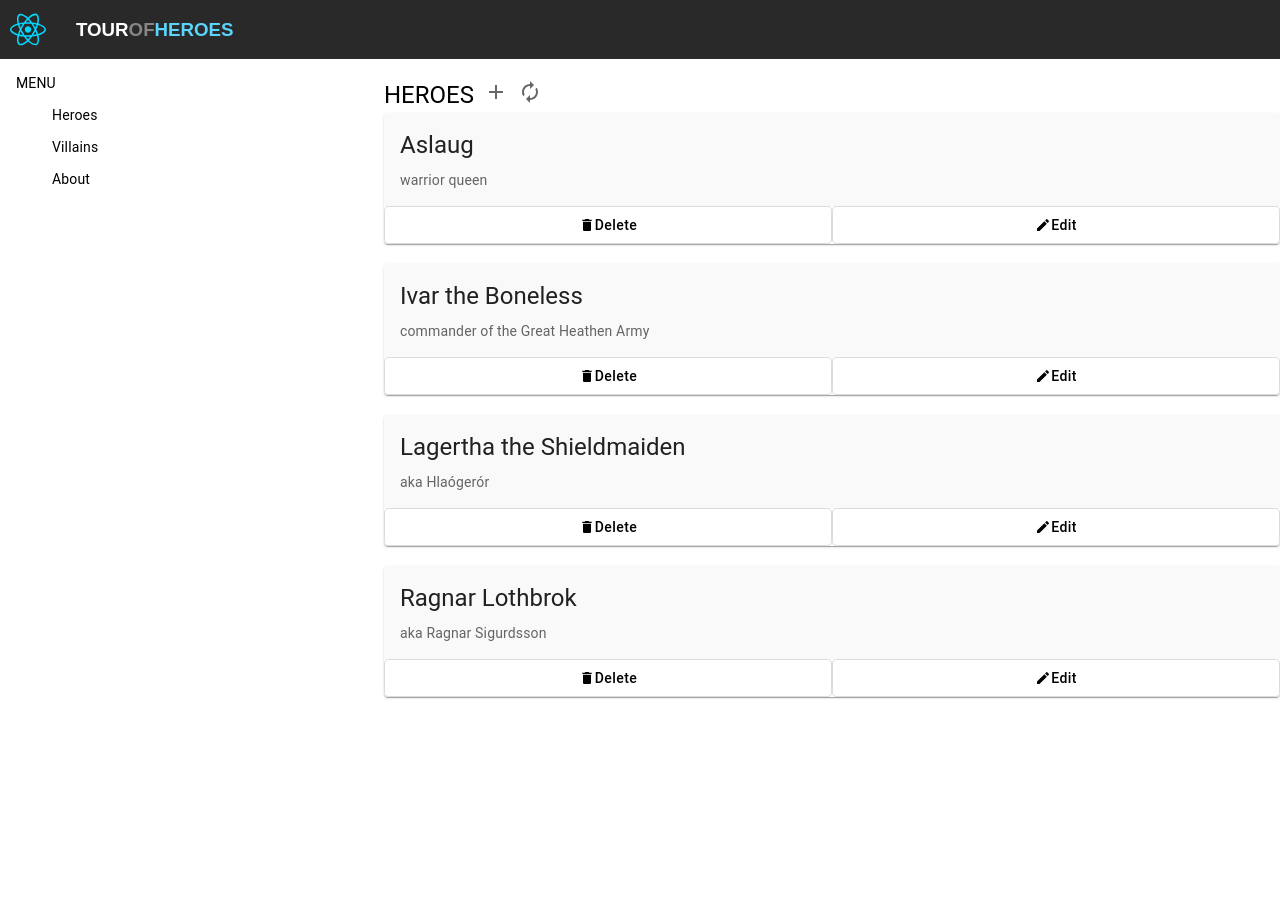
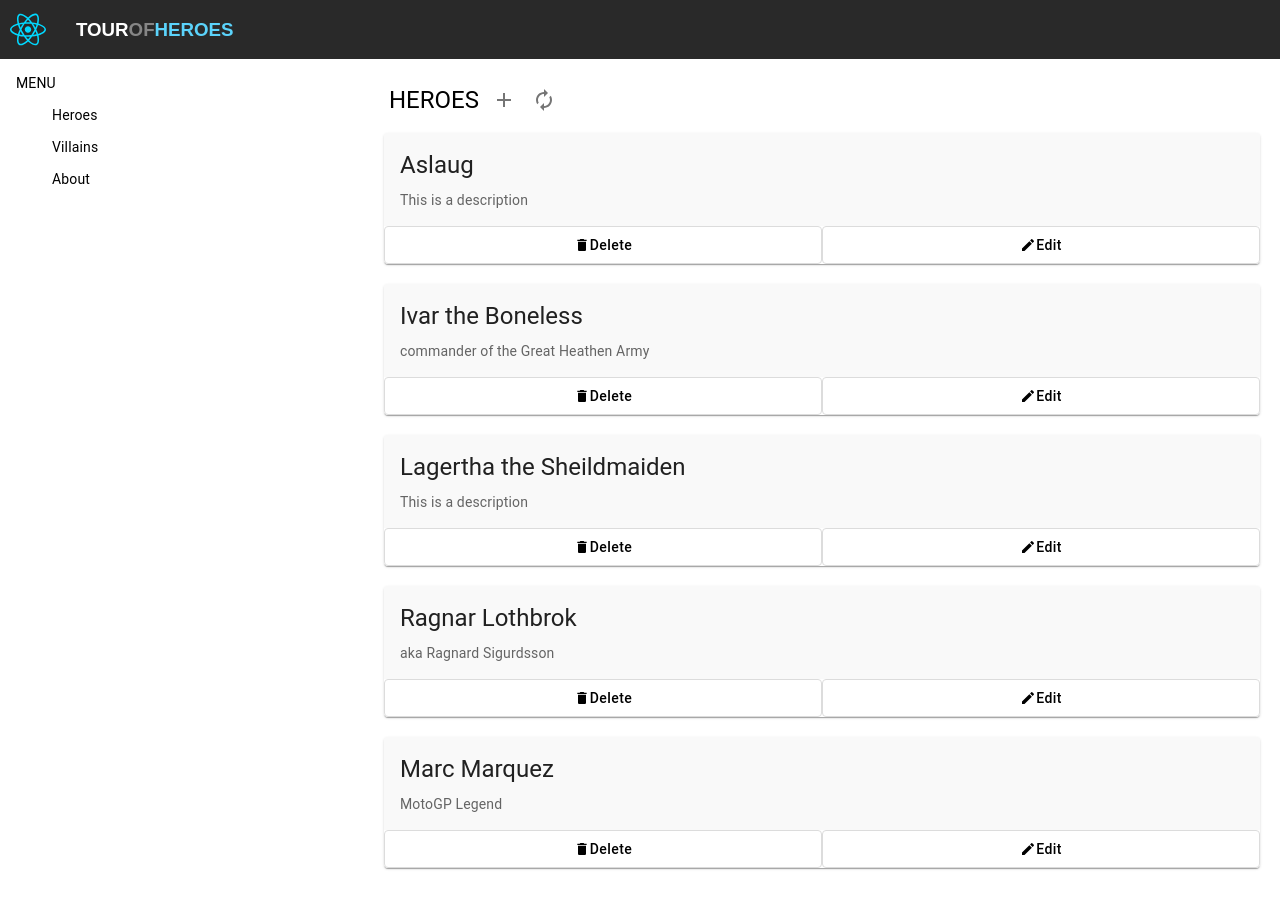
Before and after one commit to zndelfin/Tour-Of-Heroes-FE, a React (Vite) app: page / in a window 1280 px wide. Before the commit the page ends 800 px from the top, so only its background shows below. Built offline with nearby package versions, Linux system fonts and the light colour scheme.

Commit message:
TECH-214:Populate CardItems using arrays list from heroes

```diff
--- a/package.json
+++ b/package.json
@@ -17,6 +17,7 @@
     "@mui/system": "^5.9.3",
     "react": "^18.2.0",
     "react-dom": "^18.2.0",
+    "react-router-dom": "^6.3.0",
     "styled-components": "^5.3.5"
   },
   "devDependencies": {
--- a/src/App.css
+++ b/src/App.css
@@ -30,9 +30,11 @@ body{
     color: #5BD3FB;
 }
 
+/* MENU */
 .menuList{
     width: 30%;
 }
+
 
 .content{
     display:flex;
--- /dev/null
+++ b/src/Components/AddEntry.jsx
@@ -0,0 +1,15 @@
+import React from "react";
+import { Box } from "@mui/system";
+
+// NOT WORKING YET
+export default function AddEntry(){
+    return (
+    <Box>
+        <form>
+            <input name="name" placeholder="Name"></input>
+            <textarea name="description" placeholder="Type your character desciption" rows="4"></textarea>
+            <button> Add </button>
+       </form>
+    </Box>
+    )
+}
--- a/src/Components/CardItems.jsx
+++ b/src/Components/CardItems.jsx
@@ -3,84 +3,48 @@ import Card from "@mui/material/Card";
 import CardContent from "@mui/material/CardContent";
 import Button from "@mui/material/Button";
 import Typography from "@mui/material/Typography";
-import { Container, Box } from "@mui/system";
-import DeleteIcon from '@mui/icons-material/Delete';
-import EditIcon from '@mui/icons-material/Edit';
+import { Box } from "@mui/system";
+import DeleteIcon from "@mui/icons-material/Delete";
+import EditIcon from "@mui/icons-material/Edit";
+import { Link } from "react-router-dom";
 
-export default function CardItems() {
+export default function CardItems(props) {
+  const classes = props.classes;
+
   return (
     <Box>
-      <Card sx={{marginTop:"20px", marginBottom:"20px"}}>
-          <CardContent sx={{backgroundColor:"#F9F9F9"}}>
+      <Card sx={{ marginTop: "20px", marginBottom: "20px" }}>
+        <CardContent sx={{ backgroundColor: "#F9F9F9" }}>
           <Typography gutterBottom variant="h5" component="div">
-              Aslaug
+            {props.name}
           </Typography>
           <Typography variant="body2" color="text.secondary">
-              warrior queen
+            {props.description}
           </Typography>
         </CardContent>
-          <Box sx={{color:"black"}}>
-            <Button sx={{width:"50%", color:"black", textTransform:"none", border:"solid 1px #DCDCDC"}}>
-            <DeleteIcon sx={{fontSize:"medium"}}/>
+        <Box sx={{ color: "black" }}>
+          <Button
+            sx={{
+              width: "50%",
+              color: "black",
+              textTransform: "none",
+              border: "solid 1px #DCDCDC",
+            }}
+          >
+            <DeleteIcon sx={{ fontSize: "medium" }} />
             Delete
           </Button>
-            <Button sx={{width:"50%", color:"black", textTransform:"none", border:"solid 1px #DCDCDC"}}><EditIcon sx={{fontSize:"medium"}}/>Edit</Button>
-          </Box>
-      </Card>
 
-      <Card sx={{marginTop:"20px", marginBottom:"20px"}}>
-          <CardContent sx={{backgroundColor:"#F9F9F9"}}>
-            <Typography gutterBottom variant="h5" component="div">
-              Ivar the Boneless
-            </Typography>
-            <Typography variant="body2" color="text.secondary">
-              commander of the Great Heathen Army
-            </Typography>
-          </CardContent>
-          <Box sx={{color:"black"}}>
-            <Button sx={{width:"50%", color:"black", textTransform:"none", border:"solid 1px #DCDCDC"}}>
-            <DeleteIcon sx={{fontSize:"medium"}}/>
-            Delete
+          <Button sx={{
+              width: "50%",
+              color: "black",
+              textTransform: "none",
+              border: "solid 1px #DCDCDC",
+            }}
+          >
+            <EditIcon sx={{ fontSize: "medium" }} />
+            Edit
           </Button>
-            <Button sx={{width:"50%", color:"black", textTransform:"none", border:"solid 1px #DCDCDC"}}><EditIcon sx={{fontSize:"medium"}}/>Edit</Button>
-          </Box>
-      </Card>
-
-
-      <Card sx={{marginTop:"20px", marginBottom:"20px"}}>
-          <CardContent sx={{backgroundColor:"#F9F9F9"}}>
-            <Typography gutterBottom variant="h5" component="div">
-              Lagertha the Shieldmaiden
-            </Typography>
-            <Typography variant="body2" color="text.secondary">
-              aka Hlaógerór
-            </Typography>
-          </CardContent>
-          <Box sx={{color:"black"}}>
-            <Button sx={{width:"50%", color:"black", textTransform:"none", border:"solid 1px #DCDCDC"}}>
-            <DeleteIcon sx={{fontSize:"medium"}}/>
-            Delete
-            </Button>
-            <Button sx={{width:"50%", color:"black", textTransform:"none", border:"solid 1px #DCDCDC"}}><EditIcon sx={{fontSize:"medium"}}/>Edit</Button>
-          </Box>
-      </Card>
-
-
-      <Card sx={{marginTop:"20px", marginBottom:"20px"}}>
-          <CardContent sx={{backgroundColor:"#F9F9F9"}}>
-            <Typography gutterBottom variant="h5" component="div">
-              Ragnar Lothbrok
-            </Typography>
-            <Typography variant="body2" color="text.secondary">
-              aka Ragnar Sigurdsson
-            </Typography>
-          </CardContent>
-          <Box sx={{color:"black"}}>
-            <Button sx={{width:"50%", color:"black", textTransform:"none", border:"solid 1px #DCDCDC"}}>
-            <DeleteIcon sx={{fontSize:"medium"}}/>
-            Delete
-            </Button>
-            <Button sx={{width:"50%", color:"black", textTransform:"none", border:"solid 1px #DCDCDC"}}><EditIcon sx={{fontSize:"medium"}}/>Edit</Button>
         </Box>
       </Card>
     </Box>
--- a/src/Components/MainContent.jsx
+++ b/src/Components/MainContent.jsx
@@ -1,23 +1,37 @@
 import React from "react";
 import CardItems from "./CardItems";
 import Menu from "./Menu";
-import { Box} from "@mui/system";
+import { Box } from "@mui/system";
+import heroes from "../heroes";
 
-export default function MainContent(){
-    return(
-        <Box>
-        <Menu />
-            <Box sx={{
-                display:"flex",
-                flexDirection:"column",
-                float:"right",
-                width:"70%",
-                marginTop:"-110px"}}>
-            <CardItems/>
-            {/* <CardItems/>
-            <CardItems/>
-            <CardItems/> */}
-            </Box>
-    </Box>
+function createEntry(heroes){
+    return (
+        <CardItems
+        key={heroes.id}
+        name={heroes.name}
+        description={heroes.description}
+        />
     );
 }
+
+export default function MainContent() {
+  return (
+    <Box>
+      <Menu />
+      <Box
+        sx={{
+          display: "flex",
+          flexDirection: "column",
+          float: "right",
+          width: "70%",
+          marginTop: "-110px",
+        }}
+      >
+
+        <Box className="cardEntry" sx={{padding:"20px 20px 20px 0"}}>
+        {heroes.map(createEntry)}
+        </Box>
+      </Box>
+    </Box>
+  );
+}
--- a/src/Components/Title.jsx
+++ b/src/Components/Title.jsx
@@ -3,20 +3,29 @@ import AddIcon from "@mui/icons-material/Add";
 import AutorenewIcon from "@mui/icons-material/Autorenew";
 import { Box } from "@mui/system";
 import Typography from "@mui/material/Typography";
+import { IconButton } from "@mui/material";
+import AddEntry from "./AddEntry";
+import App from "../App";
+
+function navigate() {
+  return alert("clicked");
+}
 
 export default function Title() {
   return (
     <div className="subHeader">
-      <Box sx={{ display: "flex"}}>
-        <Typography variant="h5" color="black">
+      <Box sx={{ display: "flex" }}>
+        <Typography variant="h5" color="black" sx={{ padding: "5px" }}>
           HEROES
         </Typography>
-          <Typography color="text.secondary" sx={{margin: "0px 10px"}}>
-            <AddIcon sx={{  verticalAlign:"middle"}} />
-          </Typography>
-          <Typography color="text.secondary">
-            <AutorenewIcon sx={{ verticalAlign:"middle" }} />
-          </Typography>
+
+        <IconButton href="AddEntry">
+          <AddIcon />
+        </IconButton>
+
+        <IconButton onClick={navigate}>
+          <AutorenewIcon />
+        </IconButton>
       </Box>
     </div>
   );
--- /dev/null
+++ b/src/heroes.js
@@ -0,0 +1,37 @@
+const heroes = [
+    {
+        id: 1,
+        name: "Aslaug",
+        description: "This is a description"
+    },
+
+    {
+        id: 2,
+        name: "Ivar the Boneless",
+        description: "commander of the Great Heathen Army"
+    },
+
+
+    {
+        id: 3,
+        name: "Lagertha the Sheildmaiden",
+        description: "This is a description"
+    },
+
+
+    {
+        id: 4,
+        name: "Ragnar Lothbrok",
+        description: "aka Ragnard Sigurdsson"
+    },
+
+    {
+        id: 5,
+        name: "Marc Marquez",
+        description: "MotoGP Legend"
+    }
+
+];
+
+
+export default heroes;
```
Also changed, not shown: 1 other file (tests, documents, lock files or other folders). Lines whose indentation alone changed are shown as unchanged.
